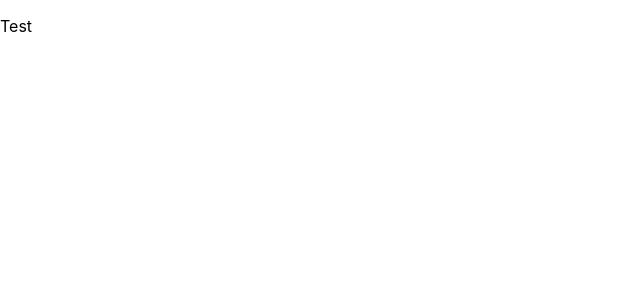
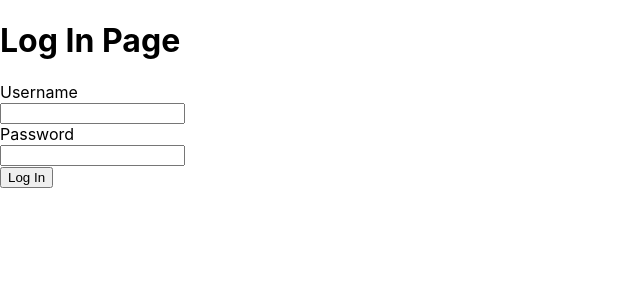
Before and after one commit to johrielrsrd/slpc-b5-bank-app-frontend, a React (Create React App) app: page / in a window 1280 px wide. Shown: the top 300 px of the page, without its empty margins (0-640 px from the left). Built offline with nearby package versions, Linux system fonts and the light colour scheme.

Commit message:
LogIn page created.

```diff
--- a/src/apis/UserApi.js
+++ b/src/apis/UserApi.js
@@ -30,4 +30,33 @@ const postRegistration = (newUser) => {
     });
 };
 
-export { postRegistration };
+const postLogIn = (userLogIn) => {
+  const postOptions = {
+    method: "POST",
+    headers: {
+      "Content-Type": "application/json"
+    },
+    body: JSON.stringify({
+      password: `${userLogIn.password}`,
+      username: `${userLogIn.username}`
+    })
+  };
+
+  fetch("http://localhost:8080/user/login", postOptions)
+    .then((response) => {
+      if (response.status === 401) {
+        alert("Invalid Username or Password.");
+      } else if (response.ok) {
+        alert("Login successful.");
+      } else {
+        alert("Registration failed. Please try again later.");
+      }
+      console.log(response);
+    })
+    .catch((error) => {
+      console.error("Error:", error);
+      alert("An error occurred. Please try again later.");
+    });
+};
+
+export { postRegistration, postLogIn };
--- a/src/components/LogIn.js
+++ b/src/components/LogIn.js
@@ -1,7 +1,61 @@
+import { useState } from "react";
+import { postLogIn } from "../apis/UserApi";
+
 function LogIn() {
+  const [currentValue, setValue] = useState({
+    username: "",
+    password: ""
+  });
+
+  function handleChange(event) {
+    const value = event.target.value;
+    const name = event.target.name;
+
+    setValue((prevValue) => {
+      return {
+        ...prevValue,
+        [name]: value
+      };
+    });
+  }
+
+  function handleSubmit(e) {
+    e.preventDefault();
+
+    postLogIn(currentValue);
+  }
+
   return (
-    <div>
-      <p>Test</p>
+    <div className="register-form-container">
+      <h1>Log In Page</h1>
+
+      <form onSubmit={handleSubmit}>
+        <label>Username</label>
+        <br />
+        <input
+          type="text"
+          id="username"
+          name="username"
+          value={currentValue.username}
+          onChange={handleChange}
+          required
+        />
+        <br />
+
+        <label>Password</label>
+        <br />
+        <input
+          type="password"
+          id="password"
+          name="password"
+          value={currentValue.password}
+          onChange={handleChange}
+          required
+        />
+        <br />
+
+        <button type="submit">Log In</button>
+      </form>
     </div>
   );
 }
--- a/src/components/Registration.js
+++ b/src/components/Registration.js
@@ -127,6 +127,7 @@ function Registration() {
           required
         />
         <br />
+
         <label>Password</label>
         <br />
         <input
```
